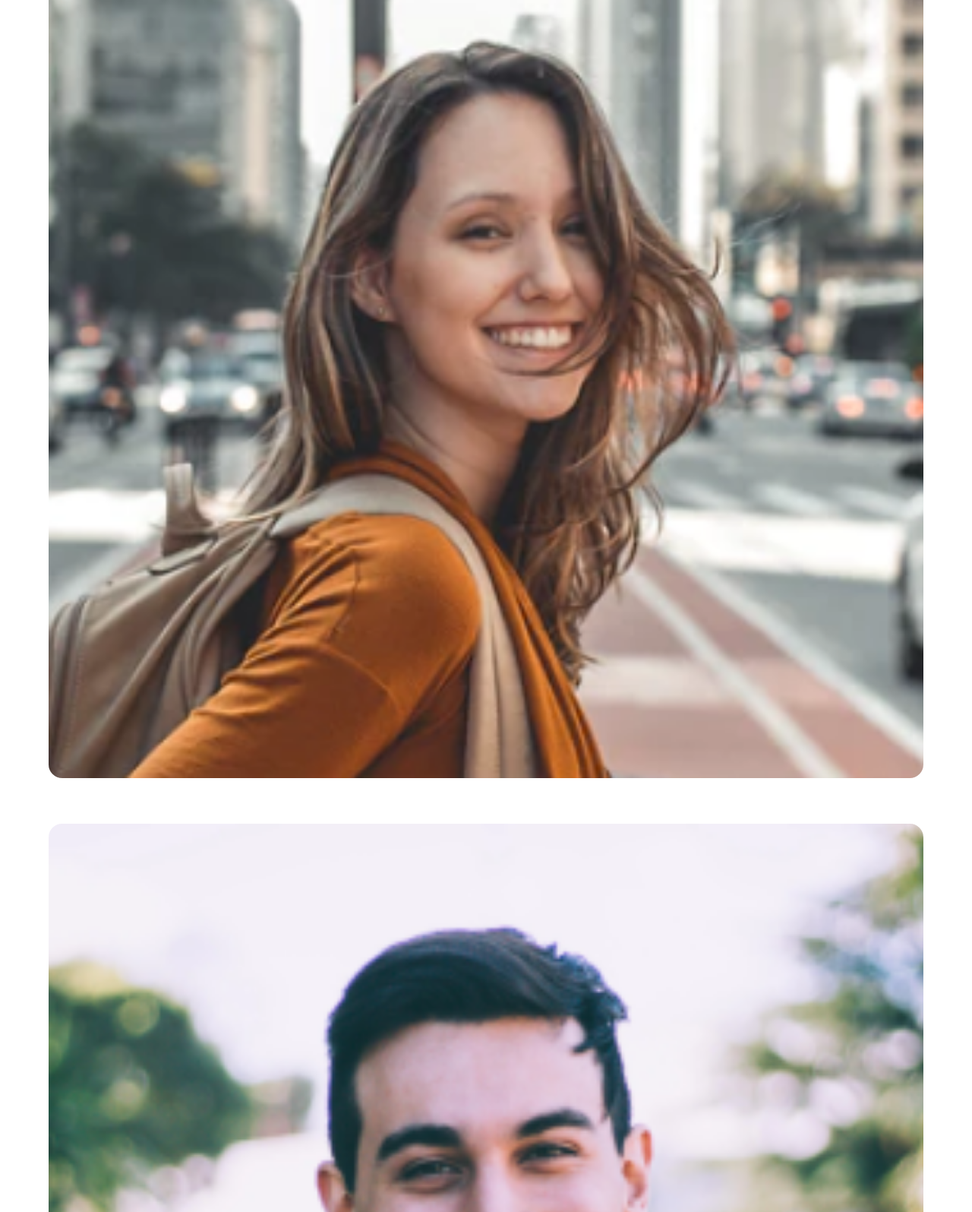
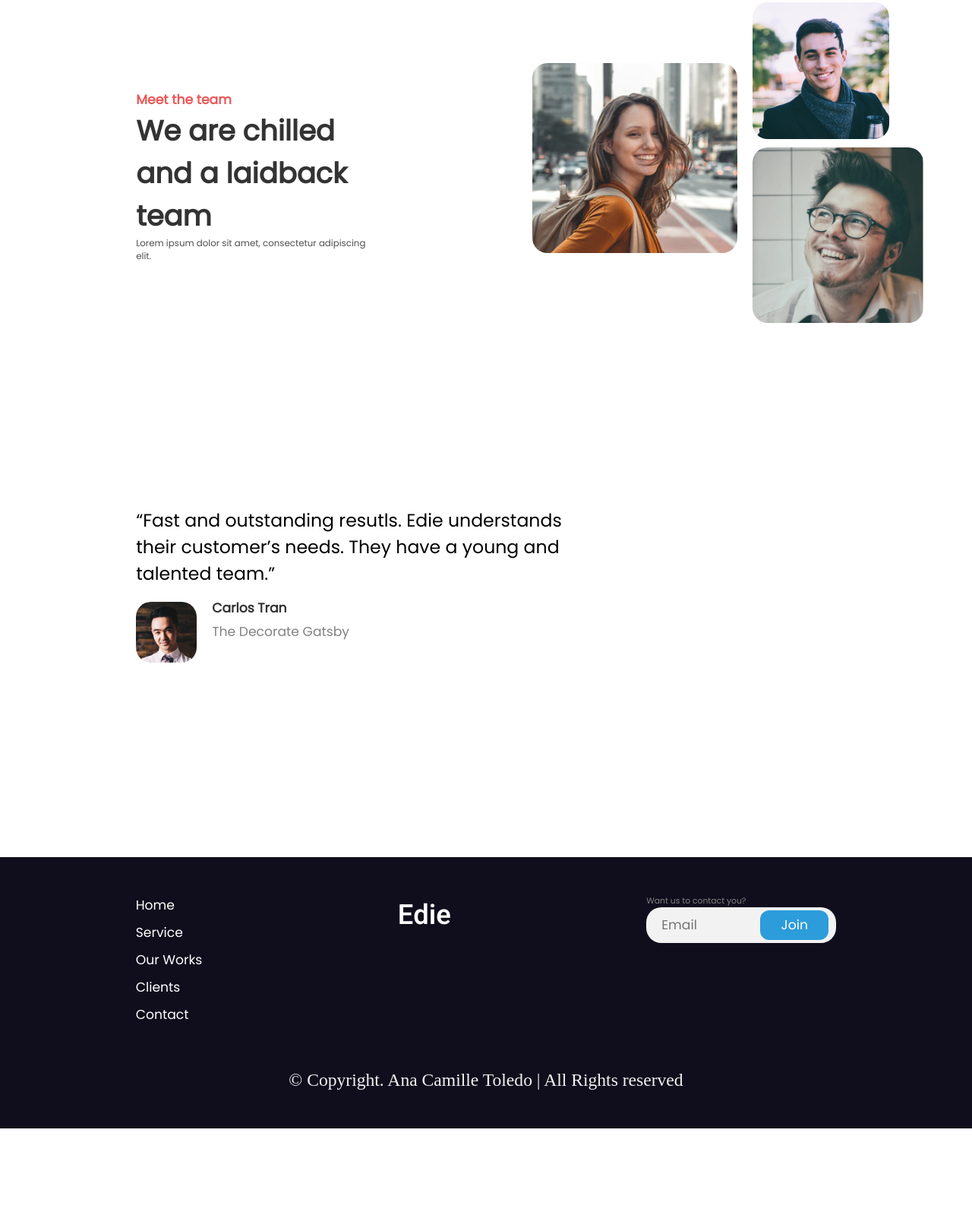
Before and after one commit to itsmeanaaa/EddieHomepage, a plain HTML site: page index.html in a window 1280 px wide. Shown: the part 3438-5033 px from the top of the page at 76% size. After the commit the page ends 4923 px from the top, so only its background shows below. Drawn offline with Linux system fonts and the light colour scheme; files whose address does not match are found by name.

Commit message:
Update style.css

```diff
--- a/style.css
+++ b/style.css
@@ -60,15 +60,13 @@ li:hover{
     font-weight: bold;
      font-size: 2rem;
 }
-
 .burger {
     display: none;
 }
-
 .burger div {
     width: 25px;
     height: 3px;
-    background-color: rgb(226, 226, 226);
+    background-color: black;
     margin: 5px;
     transition: all 0.3s ease;
 }
@@ -128,9 +126,7 @@ li:hover{
         float:right;
         margin-right: -100px;
     }
-
 }
-
 .nav-active {
         transform: translateX(0%);
 }
@@ -356,7 +352,166 @@ div.onboard>h2,div.smarthome>h2{
     font-family: 'Poppins', sans-serif;
     color: #333333;
 }
-
+div.three>p{
+     font-size: calc(1rem + 0.5vw);
+     color:#2D9CDB;
+    font-family: 'Poppins', sans-serif;
+    float: right;
+}
+div.three>p:hover{
+     color:#2D9CDB;
+     border: 2px solid #2D9CDB;
+     padding: 10px;
+}
+.four{
+    margin: 15% 0px 20% 0px;
+    gap:18%;
+}
+.info{
+    max-width: 40%;
+    min-width: 20%;
+    margin: 10% 0% 0% 10%;
+}
+div.info  p {
+    font-family: 'Poppins', sans-serif;
+    color: #4F4F4F;
+     font-size: calc(0.5rem + 0.5vw);
+}
+div.info>h6{
+     font-size: calc(1rem + 0.5vw);
+    font-family: 'Poppins', sans-serif;
+    color: #EB5757;
+}
+div.info>h5{
+     font-size: calc(2rem + 1.2vw);
+    font-family: 'Poppins', sans-serif;
+    color: #333333;
+    max-width: 300px;
+    min-width: 190px;
+}
+.people{
+    display: flex;
+    gap:20px;
+}
+.innerpep{
+    display: flex;
+    flex-direction: column;
+}
+.diffpic{
+    max-width: 180px;
+    min-width: 55px;
+    max-height: 180px;
+    min-height: 55px;
+    border-radius: 20px;
+}
+.regpic{
+    max-width: 270px;
+    min-width: 125px;
+    max-height: 270px;
+    min-height: 125px;
+    border-radius: 20px;
+}
+div.people>img{
+    margin-top: 80px;
+    max-width: 270px;
+    min-width: 125px;
+    max-height: 250px;
+    min-height: 145px;
+    border-radius: 20px;
+}
+div.testimonial>p{
+    margin-left:10%;
+    font-size: calc(1rem + 1vw);
+    font-family: 'Poppins', sans-serif;
+    max-width: 600px;
+    min-width: 150px;
+}
+div.innertest>img{
+    margin: 20px 0px 0px 10%;
+    max-width: 80px;
+    min-width: 65px;
+    max-height: 80px;
+    min-height: 65px;
+    border-radius: 20px;
+}
+.innertest{
+    display: flex;
+    gap:20px;
+}
+.innerinner{
+    display: flex;
+    flex-direction: column;
+}
+div.innerinner>h6{
+    margin-top: 15px;
+    font-size: calc(1rem + 0.5vw);
+    font-family: 'Poppins', sans-serif;
+    color:  #333333;
+}
+div.innerinner>p{
+    margin-top: 5px;
+    font-size: calc(1rem + 0.5vw);
+    font-family: 'Poppins', sans-serif;
+    color: #828282;
+}
+.footer{
+    margin-top: 20%;
+    background-color: #100E1D;
+    padding: 50px;
+}
+.innerfoot{
+    justify-content: space-around;
+}
+div.footer>p{
+    margin-top: 50px;
+    color: #F2F2F2;
+    text-align: center;
+    font-size: calc(1rem + 1vw);
+}
+div.one>p{
+     font-size: calc(1rem + 0.5vw);
+    font-family: 'Poppins', sans-serif;
+    color: #FFFFFF;
+    margin-bottom: 10px;
+}
+div.two>p{
+     font-size: calc(1rem + 2vw);
+     font-family: 'Heebo', sans-serif;
+     font-weight: bold;
+    color: #FFFFFF;
+    margin-bottom: 10px;
+}
+div.message2>input{
+     max-width: 250px;
+    min-width: 190px;
+    max-height: 57px;
+    min-height: 47px;
+    border-radius: 20px;
+    border: none;
+    background-color:#F2F2F2;
+    font-family: 'Poppins', sans-serif;
+    padding-left: 20px;
+     font-size: calc(1rem + 0.5vw);
+}
+.join{
+    margin: 4px 0px 0px -100px;
+    max-width: 94px;
+    min-width: 90px;
+    max-height: 50px;
+    min-height: 39px;
+    border: none;
+     position: absolute;
+    background-color: #2D9CDB;
+    border-radius: 12px;
+    color:white;
+    font-size: calc(1rem + 0.5vw);
+    font-family: 'Poppins', sans-serif;
+}
+.join:hover{
+    color:#2D9CDB;
+    background-color: #F2F2F2;
+    border:2px solid #2D9CDB;
+}
 @media (min-width: 1249px){
     .collection{
         display: flex;
@@ -365,6 +520,12 @@ div.onboard>h2,div.smarthome>h2{
     .services{
       display: flex;
       justify-content: space-between;
+    }
+    .four{
+    display: flex;
+    }
+    .innerfoot{
+    display: flex;
     }
 }
 @media  (min-width: 320px) and (max-width: 1248px){
@@ -378,4 +539,13 @@ div.onboard>h2,div.smarthome>h2{
      flex-wrap: wrap;
      gap: 100px;
     }
+    .four{
+    display: flex;
+    flex-direction: column;
+    }
+    .innerfoot{
+    display: flex;
+    flex-direction: column;
+    align-items: center;
+    }
 }
```
